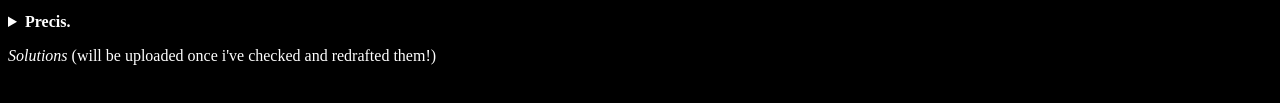
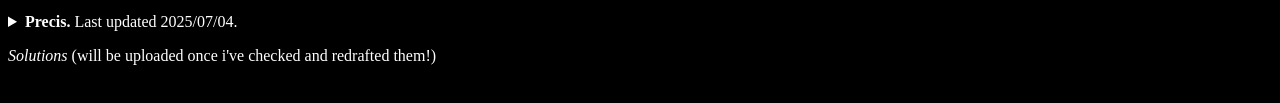
Before and after one commit to dpunton/eureka, a plain HTML site: page GT_probsets.html in a window 1280 px wide. Shown: the part 361-464 px from the top of the page. Drawn offline with Linux system fonts and the light colour scheme.

Commit message:
Update GT_probsets.html

```diff
--- a/GT_probsets.html
+++ b/GT_probsets.html
@@ -38,7 +38,7 @@
       </p>
 
       <p><details>
-	<summary><b>Precis.</b></summary>
+	<summary><b>Precis.</b> Last updated 2025/07/04.</summary>
       	<object width="400" height="500" type="application/pdf" data="/GT_precis.pdf?#zoom=85&scrollbar=0&toolbar=0&navpanes=0">
     		<p>The PDF cannot be displayed, sorry!</p>
 	</object>
```
